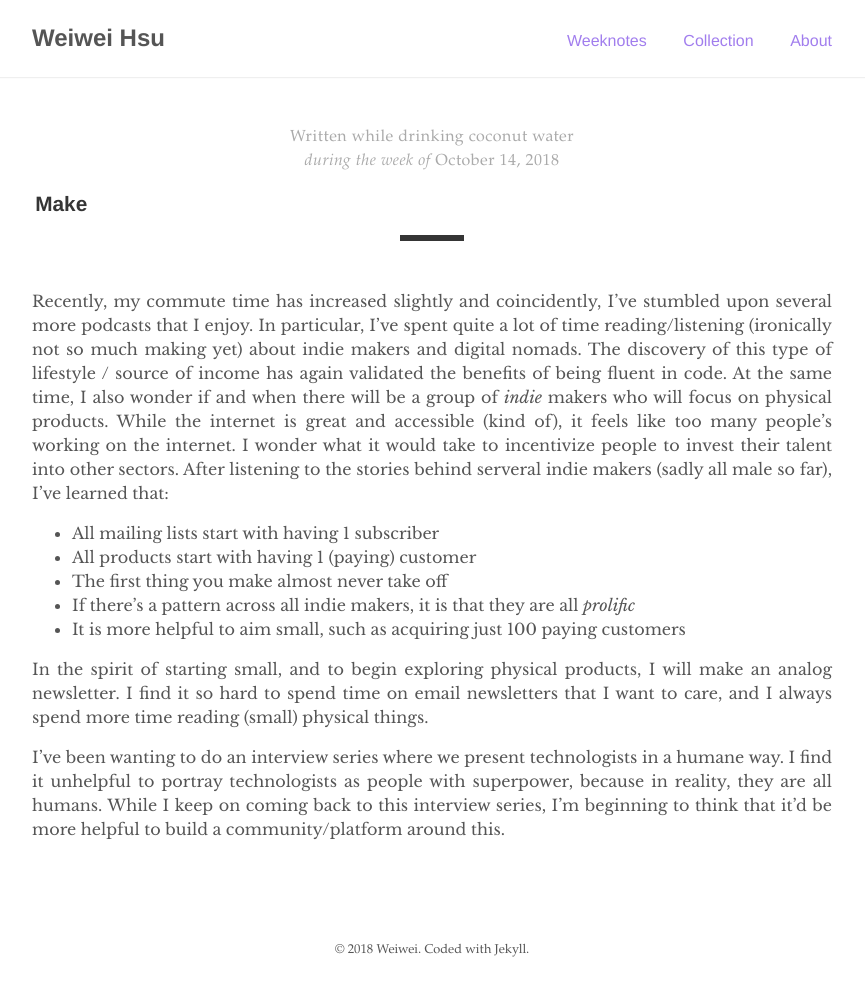
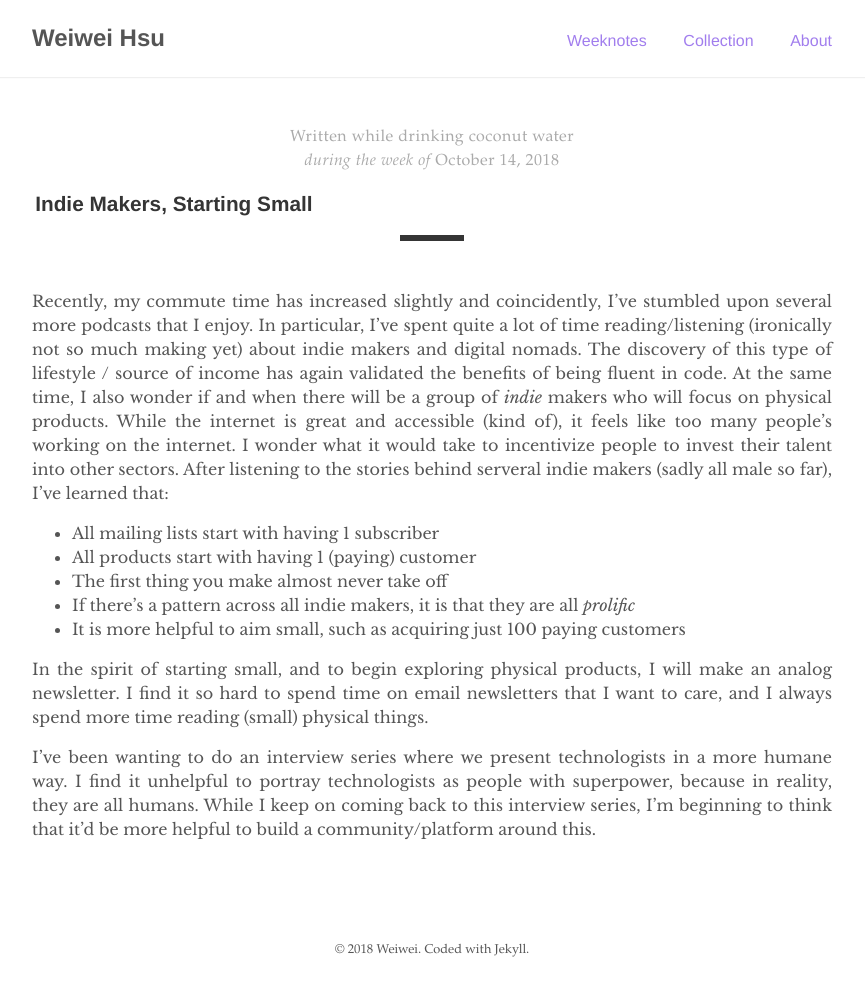
Before and after one commit to weiweiwei33/weiweihsu.github.io, a Jekyll site: the page built from _posts/weeknotes/2018-10-14-weeknote-5.md, in a window 1280 px wide. Shown: the whole page, without its empty margins (208-1073 px from the left). Built offline with Jekyll 4.4.1, drawn with Linux system fonts in a browser that asks for light colours.

Commit message:
weeknotes title update

```diff
--- a/_posts/weeknotes/2018-10-14-weeknote-5.md
+++ b/_posts/weeknotes/2018-10-14-weeknote-5.md
@@ -1,6 +1,6 @@
 ---
 layout: post
-title:  Make
+title:  Indie Makers, Starting Small
 author: "Weiwei Hsu"
 drink: coconut water
 categories: weeknotes
@@ -16,4 +16,4 @@ After listening to the stories behind serveral indie makers (sadly all male so f
 
 In the spirit of starting small, and to begin exploring physical products, I will make an analog newsletter. I find it so hard to spend time on email newsletters that I want to care, and I always spend more time reading (small) physical things.
 
-I've been wanting to do an interview series where we present technologists in a humane way. I find it unhelpful to portray technologists as people with superpower, because in reality, they are all humans. While I keep on coming back to this interview series, I'm beginning to think that it'd be more helpful to build a community/platform around this.
+I've been wanting to do an interview series where we present technologists in a more humane way. I find it unhelpful to portray technologists as people with superpower, because in reality, they are all humans. While I keep on coming back to this interview series, I'm beginning to think that it'd be more helpful to build a community/platform around this.
```
Also changed, not shown: 1 other file.
